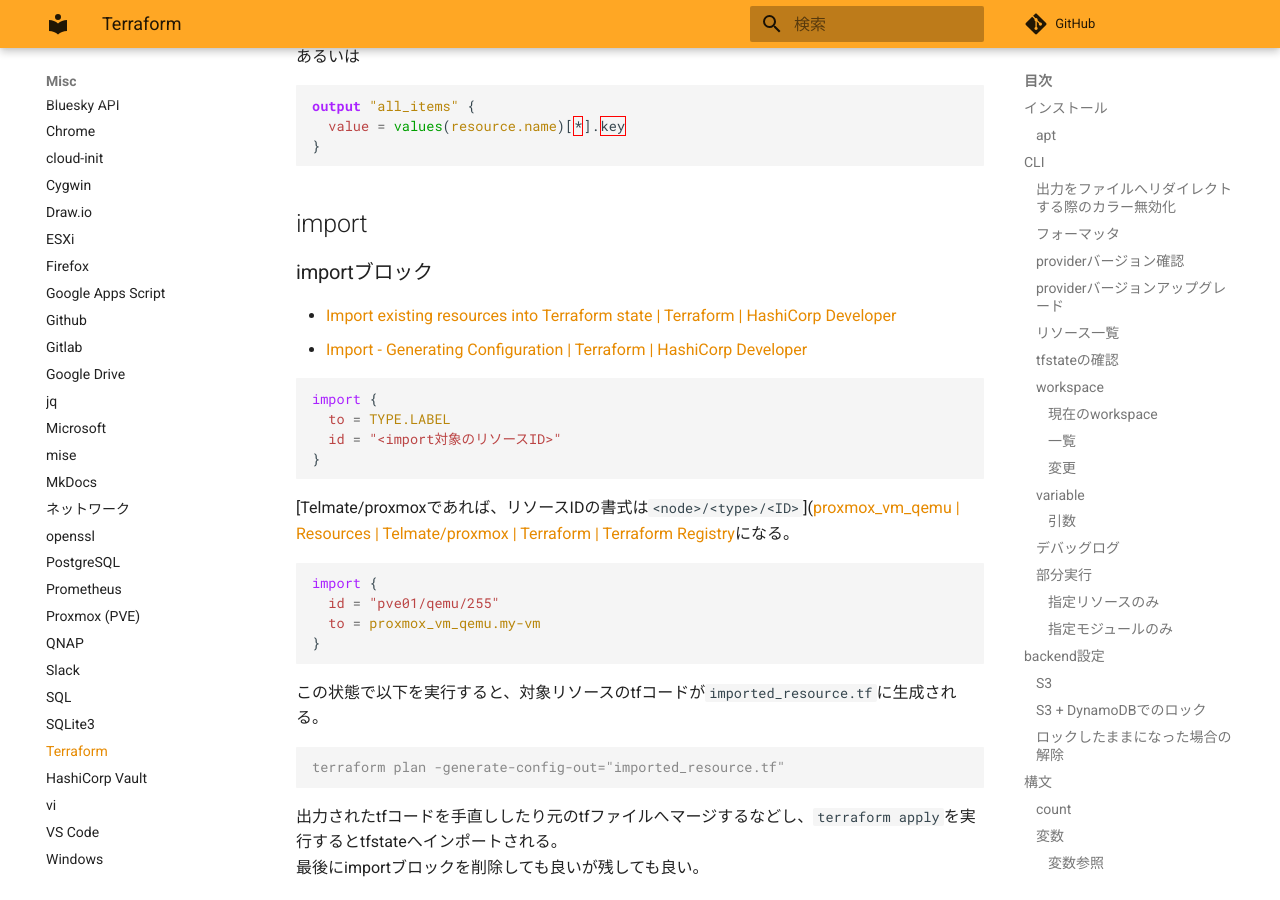
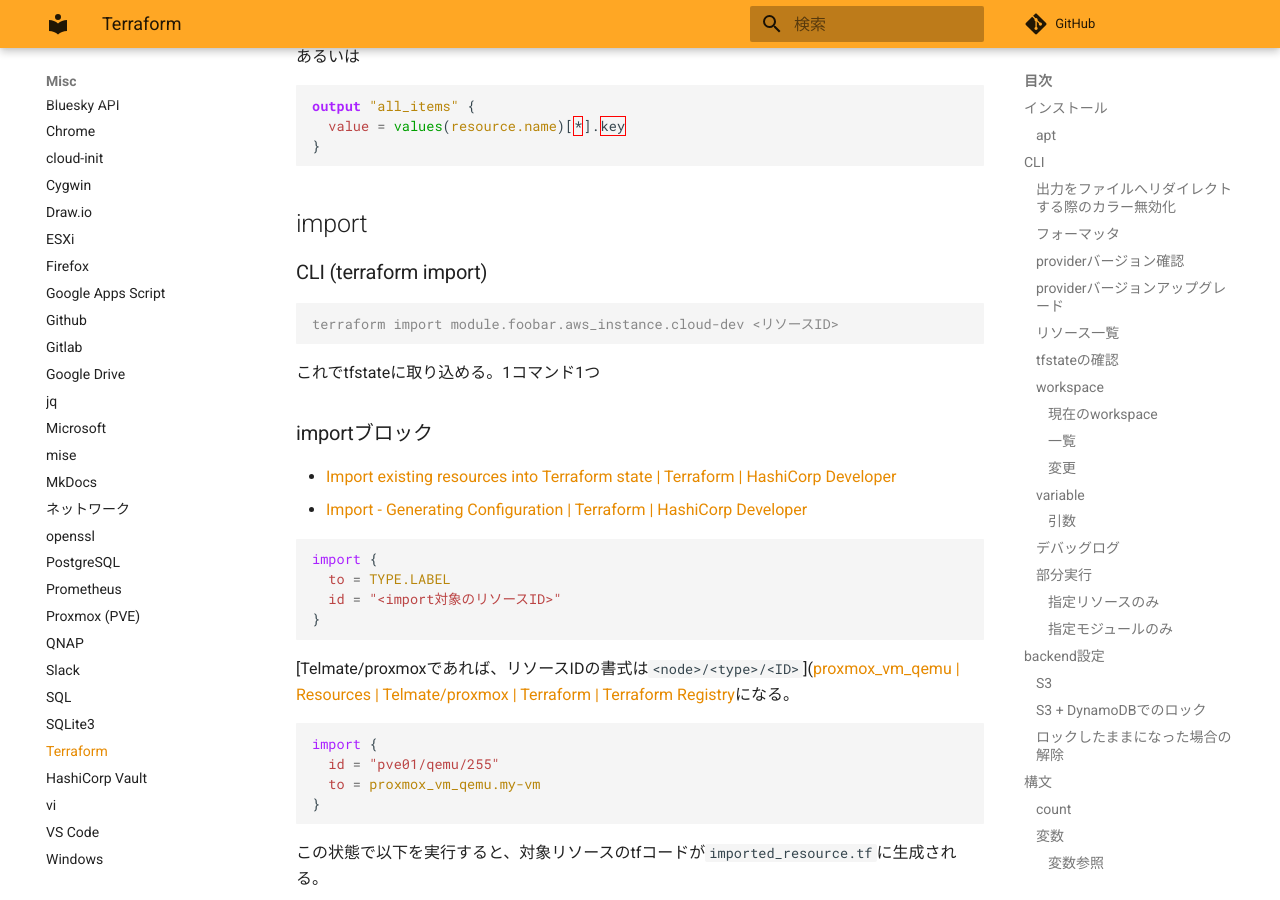
Before and after one commit to zaki-lknr/docs, an MkDocs documentation site: the page built from docs/Misc/terraform.md, in a window 1280 px wide and 900 px high, scrolled down 7669 px. Built offline with MkDocs 1.6.1 and Material for MkDocs 9.7.7, drawn with Linux system fonts in a browser that asks for light colours; comment, search, counter and statistics services are not loaded.

Commit message:
add: misc/terraform: terraform import(CLI)

````diff
--- a/docs/Misc/terraform.md
+++ b/docs/Misc/terraform.md
@@ -379,6 +379,14 @@ output "all_items" {
 
 ## import
 
+### CLI (terraform import)
+
+```console
+terraform import module.foobar.aws_instance.cloud-dev <リソースID>
+```
+
+これでtfstateに取り込める。1コマンド1つ
+
 ### importブロック
 
 - [Import existing resources into Terraform state | Terraform | HashiCorp Developer](https://developer.hashicorp.com/terraform/language/import)
````
